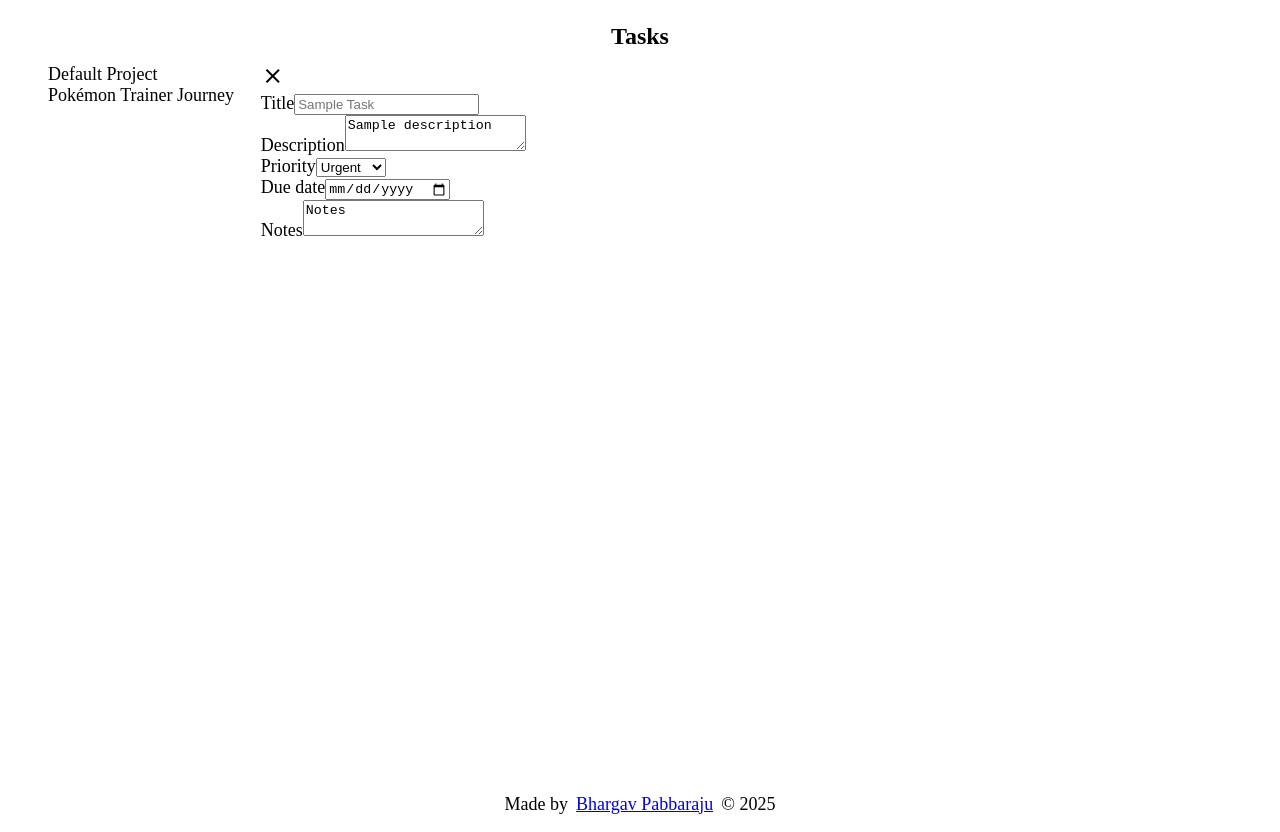
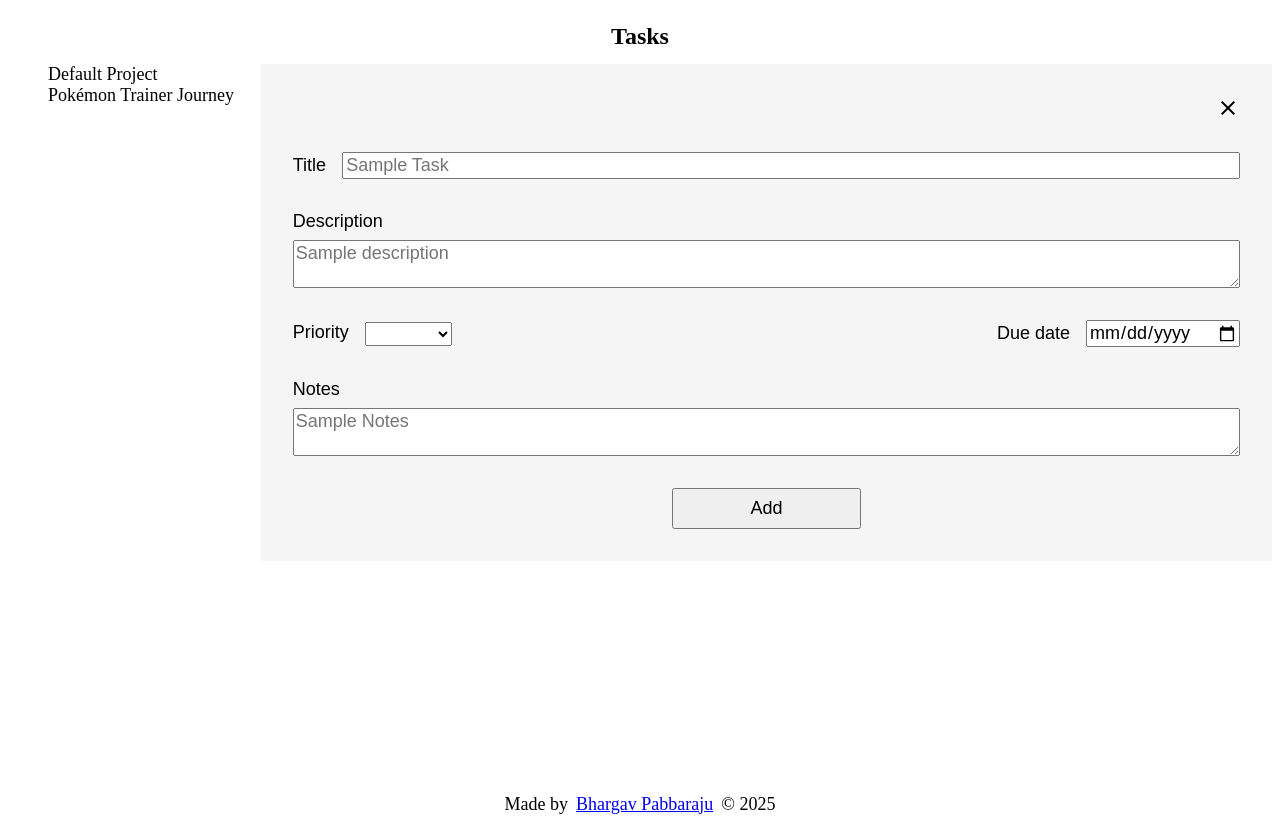
Before and after one commit to BhargavPabbaraju/odin-todo, a website built with webpack: page src/template.html in a window 1280 px wide. Both pictures are taken after a click on the button "Add task". Built offline with nearby package versions, Linux system fonts and the light colour scheme.

Commit message:
Style add todo form

```diff
--- /dev/null
+++ b/src/view/todo-add.css
@@ -0,0 +1,55 @@
+.add-todo-form{
+    background-color: rgb(245, 245, 245);
+    display: flex;
+    flex-direction: column;
+    gap: 32px;
+    padding: 32px;
+    font-family: Arial, Helvetica, sans-serif;
+
+
+}
+
+.close-button{
+    align-self: flex-end;
+}
+
+.row{
+    display: flex;
+    justify-content: space-between;
+    gap: 16px;
+    align-items: center;
+}
+
+.row.end{
+    justify-content: flex-end;
+}
+
+.column{
+    display: flex;
+    flex-direction: column;
+    gap: 8px;
+}
+
+.row span{
+    display: flex;
+    gap: 16px;
+}
+
+input, textarea{
+    font-size: large;
+    font-family: Arial, Helvetica, sans-serif;
+}
+
+input[name="title"]{
+    width: 100%;
+}
+
+.add-button{
+    width: 20%;
+    padding: 8px;
+    align-self: center;
+}
+
+option,select{
+    font-size: large;
+}
--- a/src/view/todo-add.js
+++ b/src/view/todo-add.js
@@ -1,10 +1,12 @@
 import { Priority } from '../todos/common';
 import * as icons from './icons';
+import './todo-add.css';
 
 function renderCloseButton(onClose){
     const div = document.createElement("div");
+    div.classList.add("row");
+    div.classList.add("end");
     const button = icons.getCross();
-    button.classList.add("close-button");
     button.addEventListener("click",onClose);
     div.appendChild(button);
     return div;
@@ -13,7 +15,7 @@ function renderCloseButton(onClose){
 
 function renderTodoTitle(){
     const div = document.createElement("div");
-    div.classList.add("title");
+    div.classList.add("row");
     div.classList.add("required");
 
     const label = document.createElement("label");
@@ -35,6 +37,7 @@ function renderTodoTitle(){
 function renderDescription(){
     const div = document.createElement("div");
     div.classList.add("description");
+    div.classList.add("column");
 
     const label = document.createElement("label");
     label.htmlFor = "description";
@@ -42,7 +45,7 @@ function renderDescription(){
 
     const input = document.createElement("textarea");
     input.name = "description";
-    input.innerText = "Sample description";
+    input.placeholder = "Sample description";
 
     div.appendChild(label);
     div.appendChild(input);
@@ -52,8 +55,7 @@ function renderDescription(){
 
 
 function renderPriority(){
-    const div = document.createElement("div");
-    div.classList.add("priority");
+    const span = document.createElement("span");
 
     const label = document.createElement("label");
     label.htmlFor = "priority";
@@ -71,17 +73,18 @@ function renderPriority(){
         option.value = priority;
         option.innerText = priorityLabel;
         input.appendChild(option);
-    })
+    });
+    input.value = Priority.UNASSIGNED;
 
-    div.appendChild(label);
-    div.appendChild(input);
+    span.appendChild(label);
+    span.appendChild(input);
 
-    return div;
+    return span;
 }
 
 function renderDueDate(){
-    const div = document.createElement("div");
-    // div.classList.add("due-date");
+    const span = document.createElement("span");
+    span.classList.add("row");
 
     const label = document.createElement("label");
     label.htmlFor = "due-date";
@@ -91,22 +94,22 @@ function renderDueDate(){
     input.name = "due-date";
     input.type = "date";
 
-    div.appendChild(label);
-    div.appendChild(input);
+    span.appendChild(label);
+    span.appendChild(input);
 
-    return div;
+    return span;
 }
 
 function renderNotes(){
     const div = document.createElement("div");
-
+    div.classList.add("column");
     const label = document.createElement("label");
     label.htmlFor = "notes";
     label.innerText = "Notes";
 
     const input = document.createElement("textarea");
     input.name = "notes";
-    input.innerText = "Notes";
+    input.placeholder = "Sample Notes";
 
     div.appendChild(label);
     div.appendChild(input);
@@ -114,8 +117,14 @@ function renderNotes(){
     return div;
 }
 
-function renderChecklist(){
+function renderAddButton(){
+    const input = document.createElement("input");
+    input.classList.add("add-button");
+    input.type = "submit";
+    input.value = "Add";
+    return input;
 }
+
 
 
 export function renderAddTodoForm(onCloseAddTodo){
@@ -129,9 +138,13 @@ export function renderAddTodoForm(onCloseAddTodo){
     form.appendChild(renderCloseButton(onCloseAddTodo));
     form.appendChild(renderTodoTitle());
     form.appendChild(renderDescription());
-    form.appendChild(renderPriority());
-    form.appendChild(renderDueDate());
+    const div = document.createElement("div");
+    div.classList.add("row");
+    div.appendChild(renderPriority());
+    div.appendChild(renderDueDate());
+    form.appendChild(div);
     form.appendChild(renderNotes());
+    form.appendChild(renderAddButton());
 
     content.appendChild(form);
 
```
Also changed, not shown: src/view/todo.css (line endings or trailing spaces).
